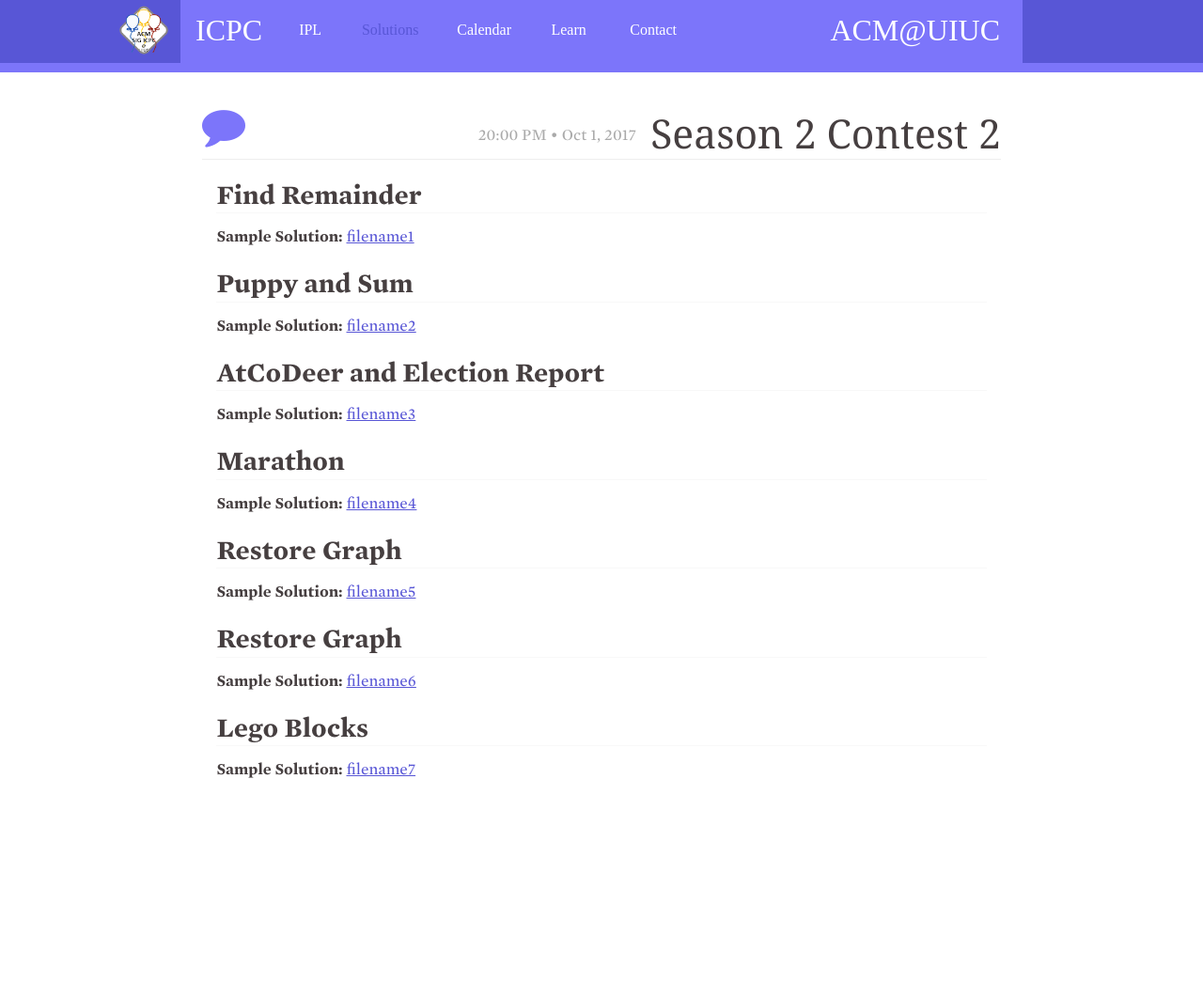
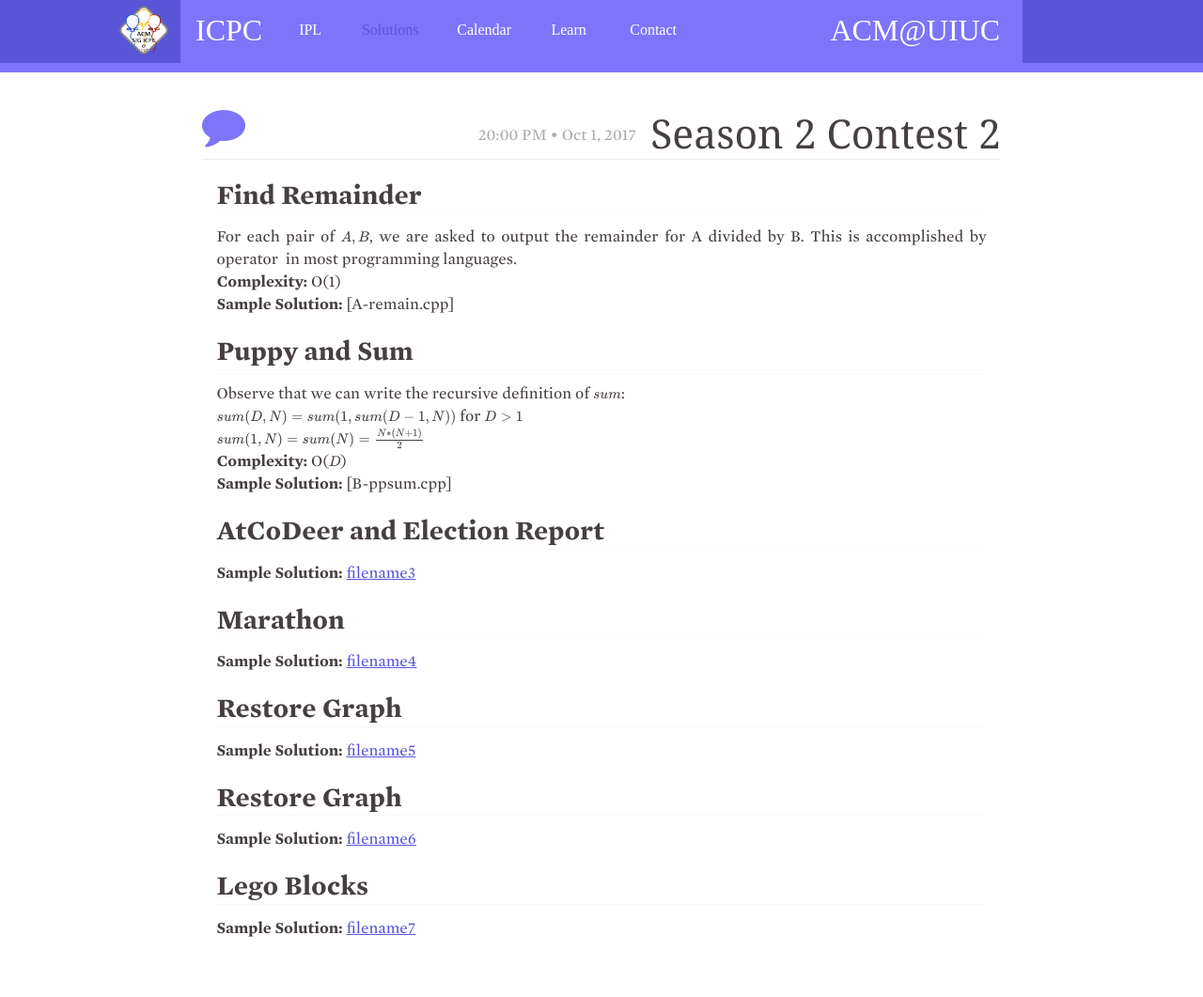
Before and after one commit to acm-uiuc/icpc-website, a Jekyll site: the page built from _posts/2017-10-01-Season-2-Contest-2.md, in a window 1280 px wide. Shown: the whole page at 94% size. Built offline with Jekyll 4.4.1, drawn with Linux system fonts in a browser that asks for light colours; nearby versions of some CDN libraries; some web fonts are replaced; formulas are drawn with MathJax 3; comment, search, counter and statistics services are not loaded; before the commit the page ends 900 px from its top, so only the background shows below that.

Commit message:
Contest 2 solutions for AB

```diff
--- a/_posts/2017-10-01-Season-2-Contest-2.md
+++ b/_posts/2017-10-01-Season-2-Contest-2.md
@@ -5,12 +5,22 @@ time: 20:00 PM
 description: Solutions for both Freshman and Open Divisions.
 ---
 # **Find Remainder**
+For each pair of \\(A, B\\), we are asked to output the remainder for A divided by B. This is accomplished by operator \\(%\\) in most programming languages.
 
-**Sample Solution:** [filename1]
+**Complexity:** O(1)
+
+**Sample Solution:** [A-remain.cpp]
 
 # **Puppy and Sum**
+Observe that we can write the recursive definition of \\(sum\\):
 
-**Sample Solution:** [filename2]
+\\(sum(D, N) = sum(1, sum(D-1, N))\\)  for \\(D > 1\\)
+
+\\(sum(1, N) = sum(N) = \frac{N * (N+1)}{2}\\)
+
+**Complexity:** O(\\(D\\))
+
+**Sample Solution:** [B-ppsum.cpp]
 
 # **AtCoDeer and Election Report**
 
```
Also changed, not shown: 2 other files.
